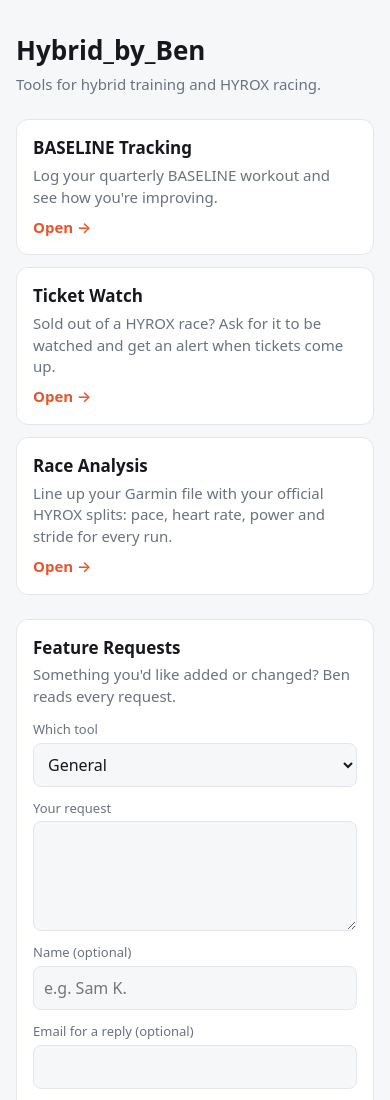
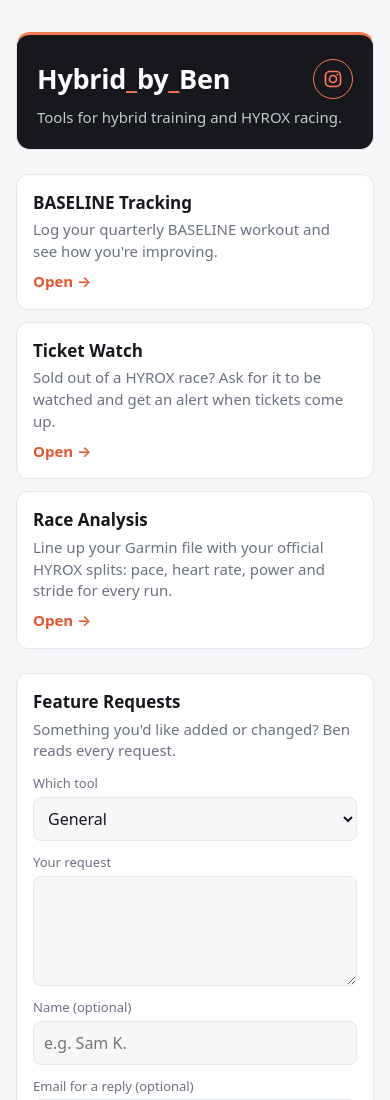
Before and after one commit to brodeurbenjamin/brodeurbenjamin.github.io, a plain HTML site: page site/index.html in a window 390 px wide. Shown: the top 1100 px of the page. Drawn offline with Linux system fonts and the light colour scheme.

Commit message:
Home page banner with Instagram link (#9)
* Home page banner with Instagram link

Replaces the plain heading with a dark banner (same in both themes, orange
top edge): the Hybrid_by_Ben wordmark with orange underscores, the
description, and an @hybrid_by_ben button linking to Instagram.

Co-Authored-By: Claude Opus 5.5 <noreply@anthropic.com>
Claude-Session: https://claude.ai/code/session_01SvWJ8oMKkQNaB1Z6364wrG

* Banner: Instagram button to the right of the title

Full @hybrid_by_ben button on wider screens; the Instagram icon alone on
phones (under 520 px), where the handle doesn't fit beside the title. The
link keeps an aria-label with the handle.

Co-Authored-By: Claude Opus 5.5 <noreply@anthropic.com>
Claude-Session: https://claude.ai/code/session_01SvWJ8oMKkQNaB1Z6364wrG

---------

Co-authored-by: Claude <noreply@anthropic.com>

```diff
--- a/site/index.html
+++ b/site/index.html
@@ -20,7 +20,24 @@
          font:15px/1.45 system-ui,-apple-system,Segoe UI,Roboto,sans-serif }
   .wrap { max-width:720px; margin:0 auto; padding:32px 16px 60px }
   h1 { font-size:26px; margin:0 0 4px }
-  .sub { color:var(--muted); margin:0 0 24px }
+  /* Banner: the same dark band in both themes, so the brand looks the same. */
+  .banner { background:#16181d; color:#fff; border:1px solid var(--line); border-top:3px solid #ff7a50; border-radius:14px;
+            padding:24px 20px 20px; margin:0 0 24px }
+  .banner .top { display:flex; align-items:center; justify-content:space-between; gap:12px; margin:0 0 8px }
+  .banner h1 { font-size:30px; line-height:1.1; margin:0; letter-spacing:-.01em; min-width:0 }
+  .banner h1 span { color:#ff7a50 }
+  .banner p { color:#c3c8d1; margin:0 }
+  .ig { display:inline-flex; align-items:center; gap:8px; color:#fff; text-decoration:none; font-weight:600; font-size:14px;
+        border:1px solid #ff7a50; border-radius:999px; padding:7px 14px 7px 10px }
+  .ig:hover { background:rgba(255,122,80,.12) }
+  .ig:focus-visible { outline:2px solid #ff7a50; outline-offset:2px }
+  .ig svg { width:18px; height:18px; fill:none; stroke:#ff7a50; stroke-width:2 }
+  .ig svg .dot { fill:#ff7a50; stroke:none }
+  /* Phones: no room for the handle beside the title, so the button is the icon alone. */
+  @media (max-width: 520px) {
+    .ig { padding:9px; flex:none } .ig .handle { display:none } .ig svg { width:20px; height:20px }
+    .banner h1 { font-size:27px }
+  }
   .tools { display:grid; gap:12px }
   a.card { display:block; background:var(--card); border:1px solid var(--line); border-radius:12px;
            padding:16px; color:inherit; text-decoration:none }
@@ -52,8 +69,16 @@
 </head>
 <body>
 <div class="wrap">
-  <h1>Hybrid_by_Ben</h1>
-  <p class="sub">Tools for hybrid training and HYROX racing.</p>
+  <header class="banner">
+    <div class="top">
+      <h1>Hybrid<span>_</span>by<span>_</span>Ben</h1>
+      <a class="ig" href="https://www.instagram.com/hybrid_by_ben/" target="_blank" rel="noopener" aria-label="@hybrid_by_ben on Instagram">
+        <svg viewBox="0 0 24 24" aria-hidden="true"><rect x="3" y="3" width="18" height="18" rx="5"/><circle cx="12" cy="12" r="4.2"/><circle class="dot" cx="17.3" cy="6.7" r="1.2"/></svg>
+        <span class="handle">@hybrid_by_ben</span>
+      </a>
+    </div>
+    <p>Tools for hybrid training and HYROX racing.</p>
+  </header>
 
   <div class="tools">
     <a class="card" href="/baseline/">
```
